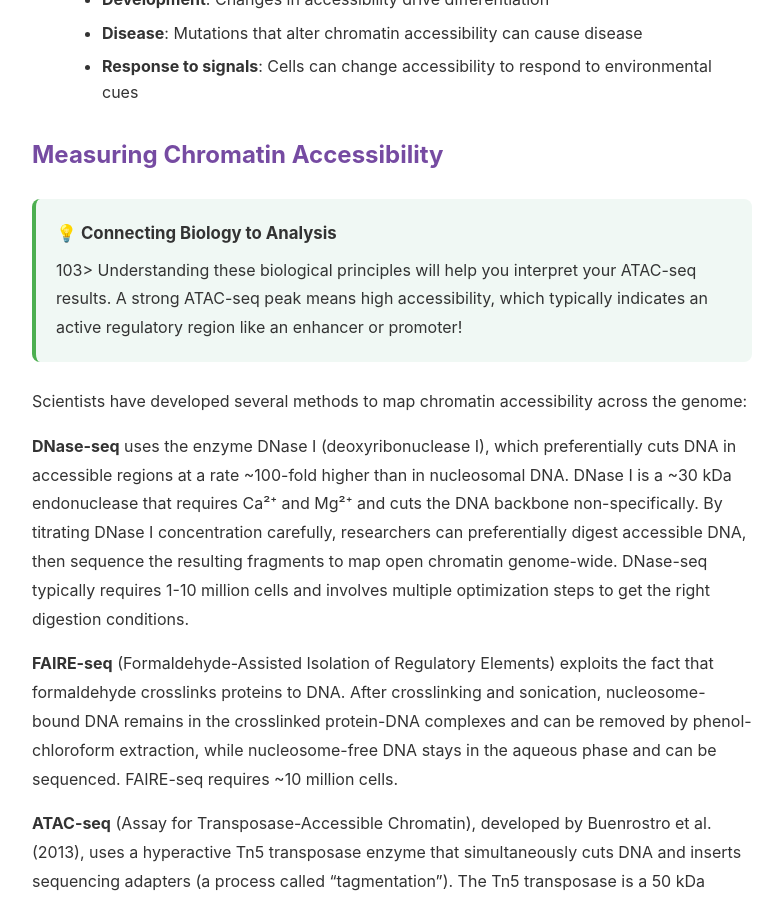
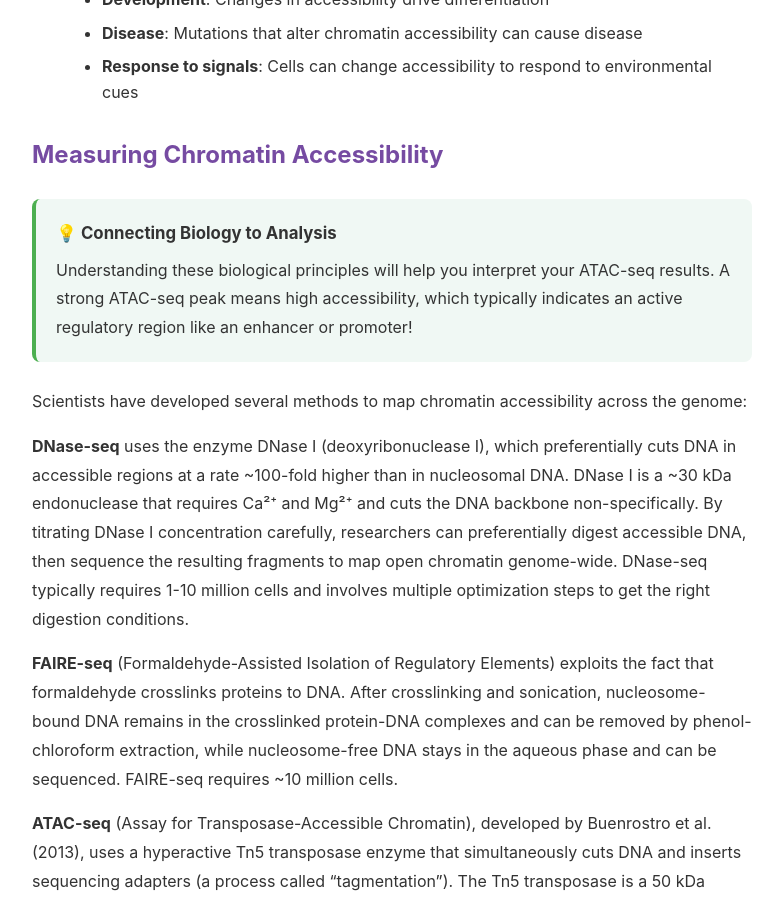
Before and after one commit to ipekselcen/ipekselcen.github.io, a Jekyll site: the page built from _posts/2025-11-20-chromatin-accessibility.md, in a window 1280 px wide and 900 px high, scrolled down 4540 px. Shown: the whole window, without its empty margins (248-1025 px from the left). Built offline with Jekyll 4.4.1, drawn with Linux system fonts in a browser that asks for light colours; nearby versions of some CDN libraries; some of the changed text lies outside the part shown.

Commit message:
Update 2025-11-20-chromatin-accessibility.md

```diff
--- a/_posts/2025-11-20-chromatin-accessibility.md
+++ b/_posts/2025-11-20-chromatin-accessibility.md
@@ -20,8 +20,7 @@
 
 <div class="callout callout-note">
 <strong>📝 Note</strong>
-<p>The 147 bp of DNA wrapped around histones is remarkably consistent across all eukaryotes. This means techniques and insights from yeast or fly studies often translate directly to human cells!
-.</p>
+<p>The 147 bp of DNA wrapped around histones is remarkably consistent across all eukaryotes. This means techniques and insights from yeast or fly studies often translate directly to human cells!</p>
 </div>
 
 The DNA between nucleosomes, called *linker DNA*, varies in length from ~20-80 bp depending on the organism and genomic location. Histone H1 often binds to this linker DNA and helps compact nucleosomes into higher-order structures. When nucleosomes pack together tightly, they form closed chromatin (heterochromatin), which is generally transcriptionally inactive. When nucleosomes are spaced out or depleted, the DNA exists in open chromatin (euchromatin), which allows transcription factors and other regulatory proteins to bind.
@@ -48,8 +47,7 @@
 
 <div class="callout callout-tip">
 <strong>💡 Tip</strong>
-<p>When analyzing ATAC-seq data, strong peaks at gene promoters usually indicate these nucleosome-depleted regions. We'll cover how to identify and interpret these peaks computationally in the next post!
-</p>
+<p>When analyzing ATAC-seq data, strong peaks at gene promoters usually indicate these nucleosome-depleted regions. We'll cover how to identify and interpret these peaks computationally in the next post!</p>
 </div>
 
 Segal et al. (2006) showed that DNA sequence itself influences where nucleosomes form. Certain sequences (particularly stretches of repeated A and T bases) disfavor nucleosome binding, while others with periodic patterns of AT/GC dinucleotides stabilize nucleosomes. However, in living cells, these sequence preferences are often overridden by active processes involving ATP-dependent chromatin remodelers.
@@ -99,7 +97,7 @@
 
 <div class="callout callout-tip">
 <strong>💡 Connecting Biology to Analysis</strong>
-<p>103> Understanding these biological principles will help you interpret your ATAC-seq results. A strong ATAC-seq peak means high accessibility, which typically indicates an active regulatory region like an enhancer or promoter!</p>
+<p>Understanding these biological principles will help you interpret your ATAC-seq results. A strong ATAC-seq peak means high accessibility, which typically indicates an active regulatory region like an enhancer or promoter!</p>
 </div>
 
 Scientists have developed several methods to map chromatin accessibility across the genome:
```
